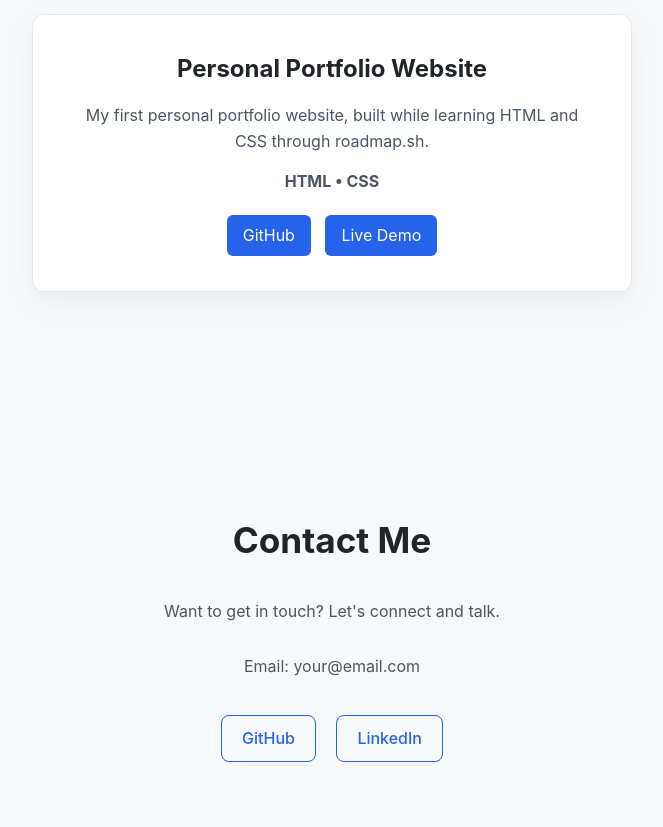
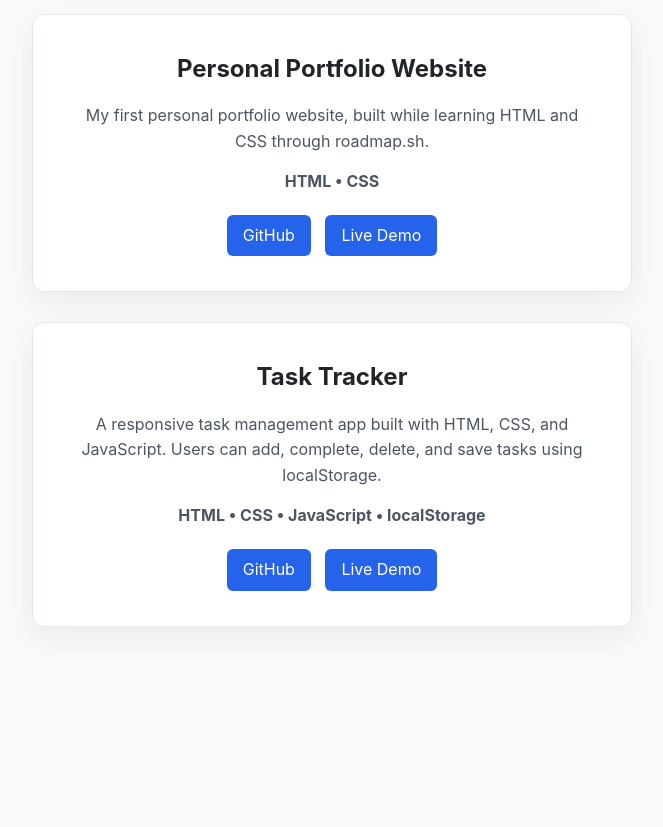
Before and after one commit to tare77345/my-portfolio, a plain HTML site: page index.html in a window 1280 px wide. Shown: the part 1582-2409 px from the top of the page, without its empty margins (308-971 px from the left). Drawn offline with Linux system fonts and the light colour scheme.

Commit message:
Add task tracker project

```diff
--- a/index.html
+++ b/index.html
@@ -82,6 +82,30 @@
                     <a href="#" target="_blank">Live Demo</a>
                 </div>
             </div>
+
+            <div class="project">
+                <h3>Task Tracker</h3>
+
+                <p>
+                    A responsive task management app built with HTML,
+                    CSS, and JavaScript. Users can add, complete, delete,
+                    and save tasks using localStorage.
+                </p>
+
+                <p class="project-tech">
+                    HTML • CSS • JavaScript • localStorage
+                </p>
+
+                <div class="project-links">
+                    <a href="https://github.com/tare77345/task-tracker" target="_blank" rel="noopener noreferrer">
+                        GitHub
+                    </a>
+
+                    <a href="https://tare77345.github.io/task-tracker/" target="_blank" rel="noopener noreferrer">
+                        Live Demo
+                    </a>
+                </div>
+            </div>
         </section>
 
 
--- a/style.css
+++ b/style.css
@@ -168,6 +168,11 @@
     text-align: center;
 }
 
+#projects > .project {
+    max-width: 600px;
+    margin: 0 auto 30px;
+}
+
 .project {
     max-width: 600px;
     margin: 0 auto;
```
